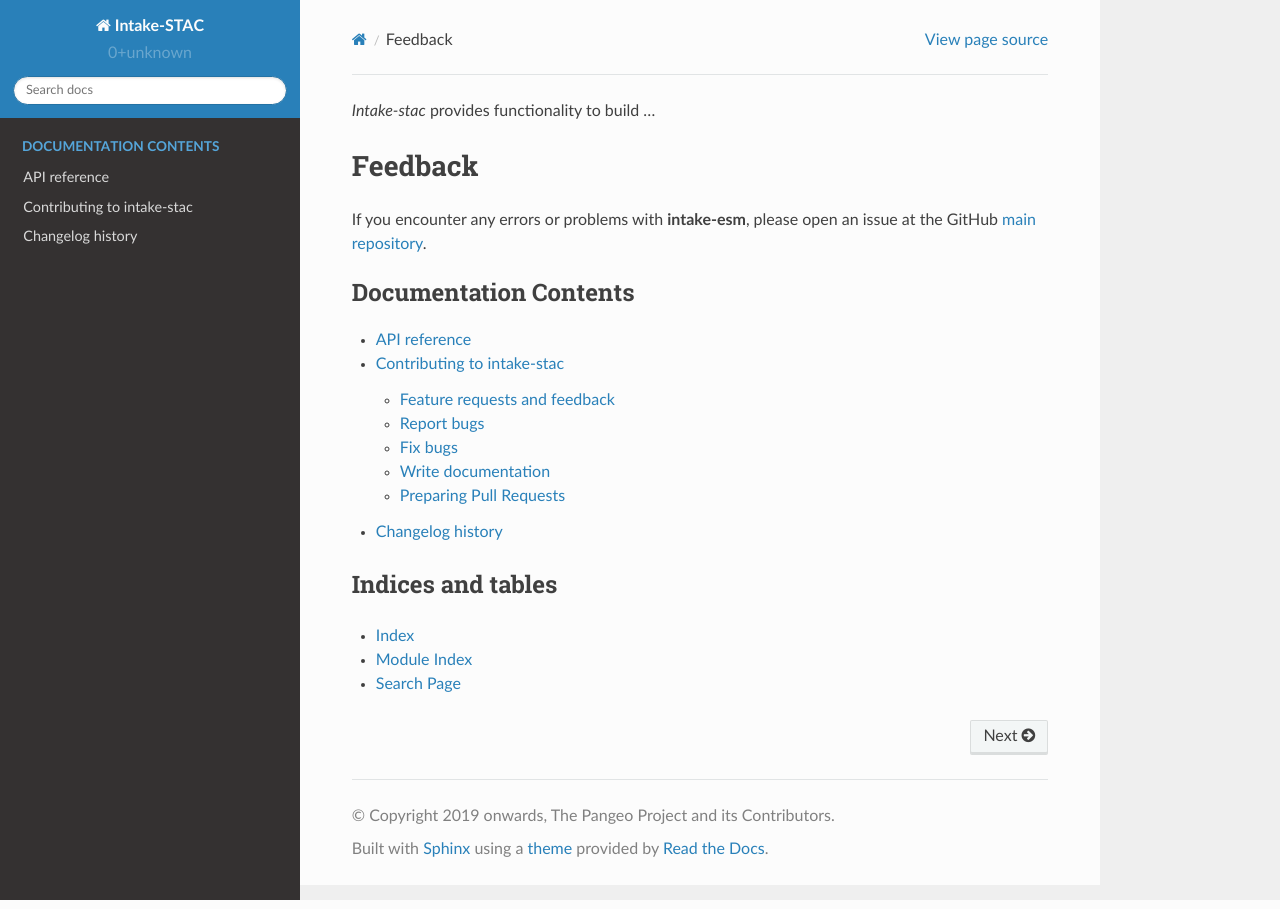
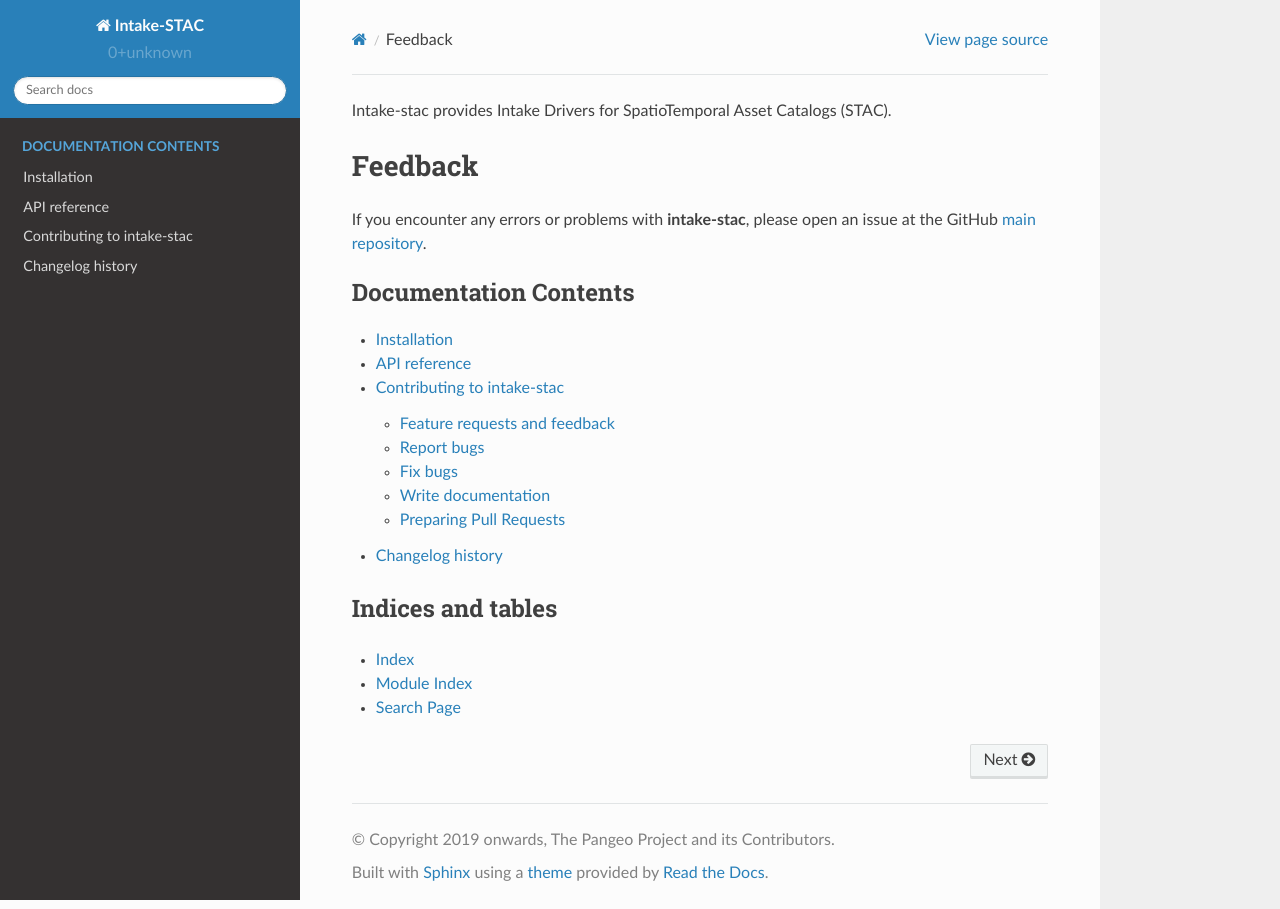
Before and after one commit to intake/intake-stac, a Sphinx documentation site: the page built from docs/source/index.rst, in a window 1280 px wide. Built offline with Sphinx 7.4.7 and the Read the Docs theme 2.0.0, drawn with Linux system fonts in a browser that asks for light colours.

Commit message:
update docs

```diff
--- a/docs/source/index.rst
+++ b/docs/source/index.rst
@@ -3,19 +3,20 @@ Intake-stac
 ==========
 
 
-`Intake-stac` provides functionality to build ...
+Intake-stac provides Intake Drivers for SpatioTemporal Asset Catalogs (STAC).
 
 Feedback
 --------
 
-If you encounter any errors or problems with **intake-esm**,
-please open an issue at the GitHub `main repository <http://github.com/NCAR/intake-esm>`_.
+If you encounter any errors or problems with **intake-stac**,
+please open an issue at the GitHub `main repository <http://github.com/pangeo-data/intake-stac>`_.
 
 
 .. toctree::
    :maxdepth: 2
    :caption: Documentation Contents
 
+   installation
    api
    contributing
    changelog
--- a/docs/source/installation.rst
+++ b/docs/source/installation.rst
@@ -3,12 +3,12 @@ Installation
 ============
 
 
-If you are using `Anaconda`_ or Miniconda, install Intake-esm with the following commands::
+If you are using `Anaconda`_ or Miniconda, install Intake-stac with the following commands::
 
-    conda install -c conda-forge intake-esm
+    conda install -c conda-forge intake-stac
 
 If you are using virtualenv/pip, run the following command::
 
-    pip install intake-esm
+    pip install intake-stac
 
 .. _Anaconda: https://www.anaconda.com/download/
```
Also changed, not shown: README.md (+1 -0 lines).
